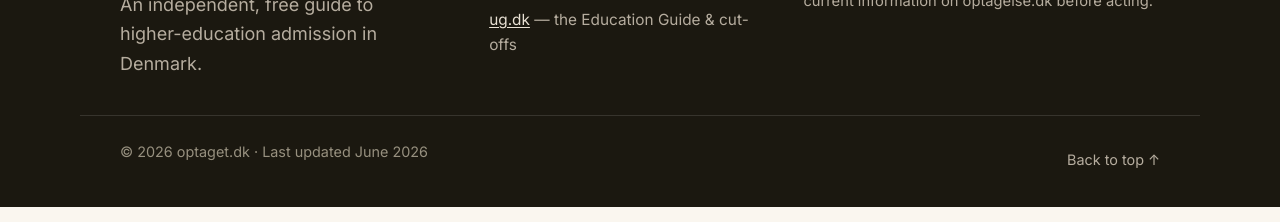
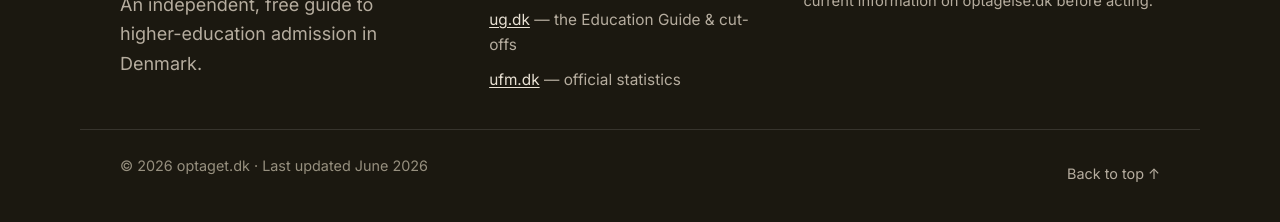
Before and after one commit to majlando/optaget.dk, a plain HTML site: page index.html in a window 1280 px wide. Shown: the part 6055-6277 px from the top of the page. Drawn offline with Linux system fonts and the light colour scheme.

Commit message:
Tilføj ufm.dk som officiel kilde
Uddannelses- og Forskningsministeriet (ufm.dk) — udgiver de officielle
optagelsesstatistikker. Footeren har nu tre officielle kilder.

Co-Authored-By: Claude Opus 4.8 (1M context) <noreply@anthropic.com>

```diff
--- a/assets/i18n.js
+++ b/assets/i18n.js
@@ -124,6 +124,7 @@ window.I18N = {
     "foot.sources": "Officielle kilder",
     "foot.s1": "søg ind",
     "foot.s2": "UddannelsesGuiden & adgangskvotienter",
+    "foot.s3": "officiel statistik",
     "foot.note": "<strong>Bemærk:</strong> Optaget.dk er ikke en offentlig myndighed. Datoer og regler kan ændre sig — bekræft altid de gældende oplysninger på optagelse.dk, før du handler.",
     "foot.updated": "Sidst opdateret juni 2026",
     "foot.toTop": "Til toppen ↑"
@@ -253,6 +254,7 @@ window.I18N = {
     "foot.sources": "Official sources",
     "foot.s1": "apply",
     "foot.s2": "the Education Guide & cut-offs",
+    "foot.s3": "official statistics",
     "foot.note": "<strong>Note:</strong> Optaget.dk is not a public authority. Dates and rules can change — always confirm the current information on optagelse.dk before acting.",
     "foot.updated": "Last updated June 2026",
     "foot.toTop": "Back to top ↑"
--- a/index.html
+++ b/index.html
@@ -462,6 +462,7 @@
         <ul>
           <li><a href="https://optagelse.dk" target="_blank" rel="noopener">optagelse.dk</a> — <span data-i18n="foot.s1">søg ind</span></li>
           <li><a href="https://www.ug.dk" target="_blank" rel="noopener">ug.dk</a> — <span data-i18n="foot.s2">UddannelsesGuiden &amp; adgangskvotienter</span></li>
+          <li><a href="https://ufm.dk" target="_blank" rel="noopener">ufm.dk</a> — <span data-i18n="foot.s3">officiel statistik</span></li>
         </ul>
       </nav>
 
```
